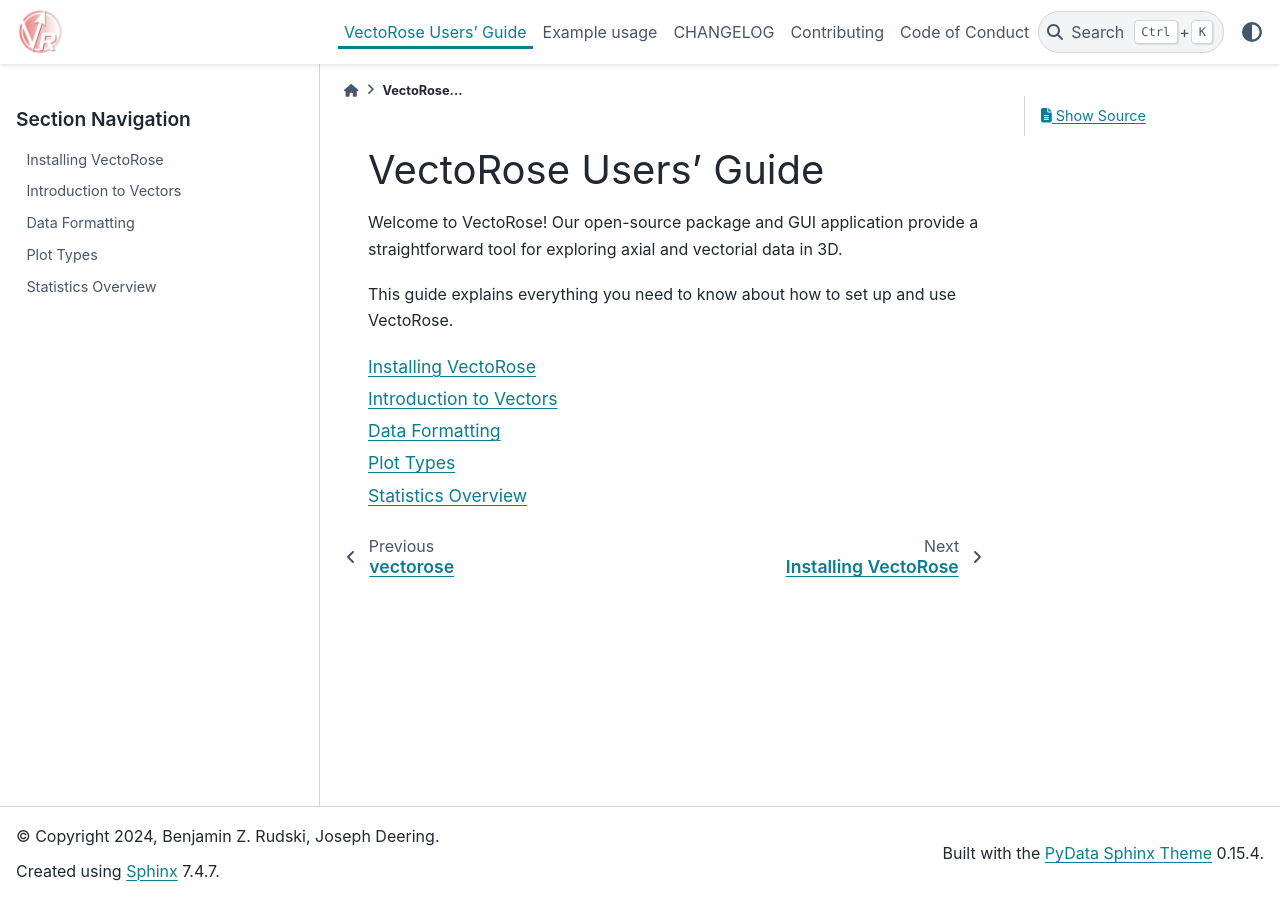
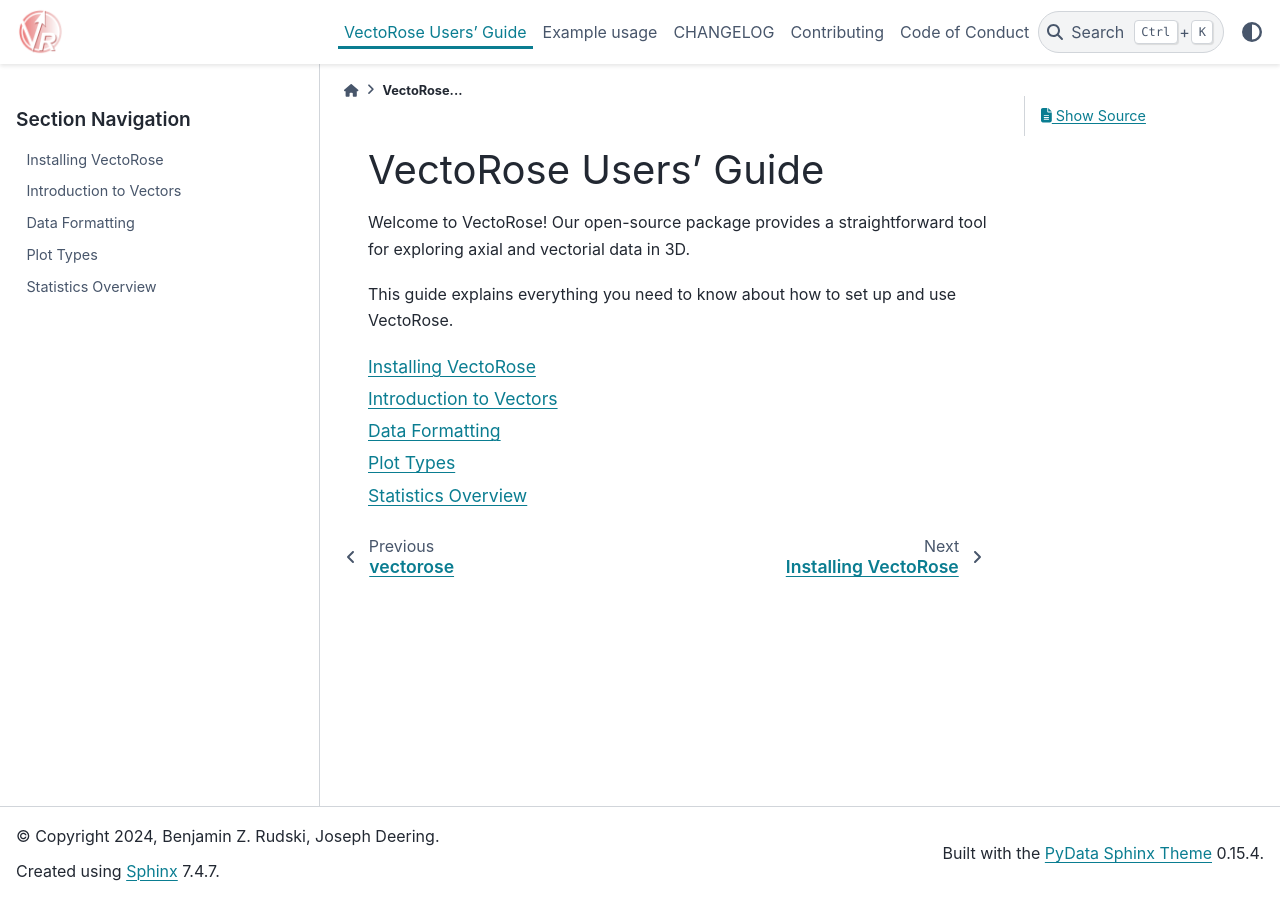
Before and after one commit to bzrudski/vectorose, a Sphinx documentation site: the page built from docs/users_guide/users_guide.md, in a window 1280 px wide. Built offline with Sphinx 7.4.7 and the PyData theme 0.15.4, drawn with Linux system fonts in a browser that asks for light colours; pages that are not in the unit, such as notebooks, are missing from menus.

Commit message:
docs: remove reference to GUI.

```diff
--- a/docs/users_guide/users_guide.md
+++ b/docs/users_guide/users_guide.md
@@ -1,7 +1,7 @@
 # VectoRose Users' Guide
 
-Welcome to VectoRose! Our open-source package and GUI application provide
-a straightforward tool for exploring axial and vectorial data in 3D.
+Welcome to VectoRose! Our open-source package provides a straightforward
+tool for exploring axial and vectorial data in 3D.
 
 This guide explains everything you need to know about how to set up and use
 VectoRose.
```
